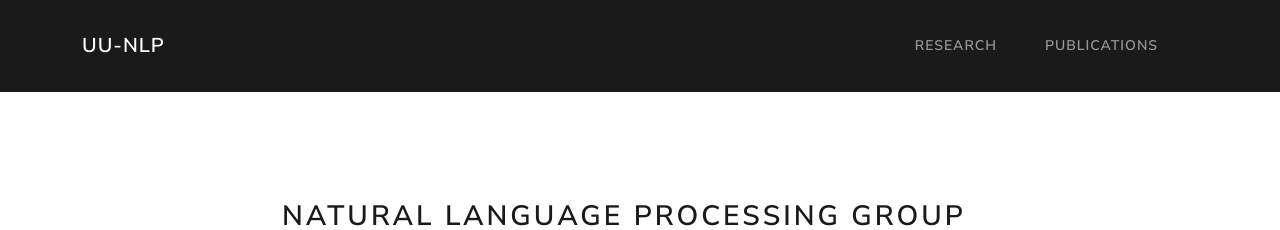
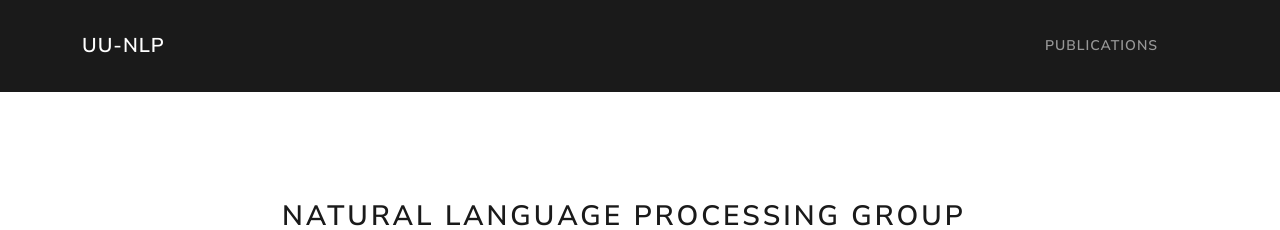
Before and after one commit to thaoanhdang/uu-nlp.github.io, a Jekyll site: the page built from index.md, in a window 1280 px wide. Shown: the top 230 px of the page. Built offline with Jekyll 4.4.1, drawn with Linux system fonts in a browser that asks for light colours.

Commit message:
Update _config.yml

```diff
--- a/_config.yml
+++ b/_config.yml
@@ -32,7 +32,6 @@ plugins:
 # A list of the pages to display in the navigation bar
 header_pages:
   - people.md
-  - research.md
   - publications.md
 
 # Exclude from processing.
```
